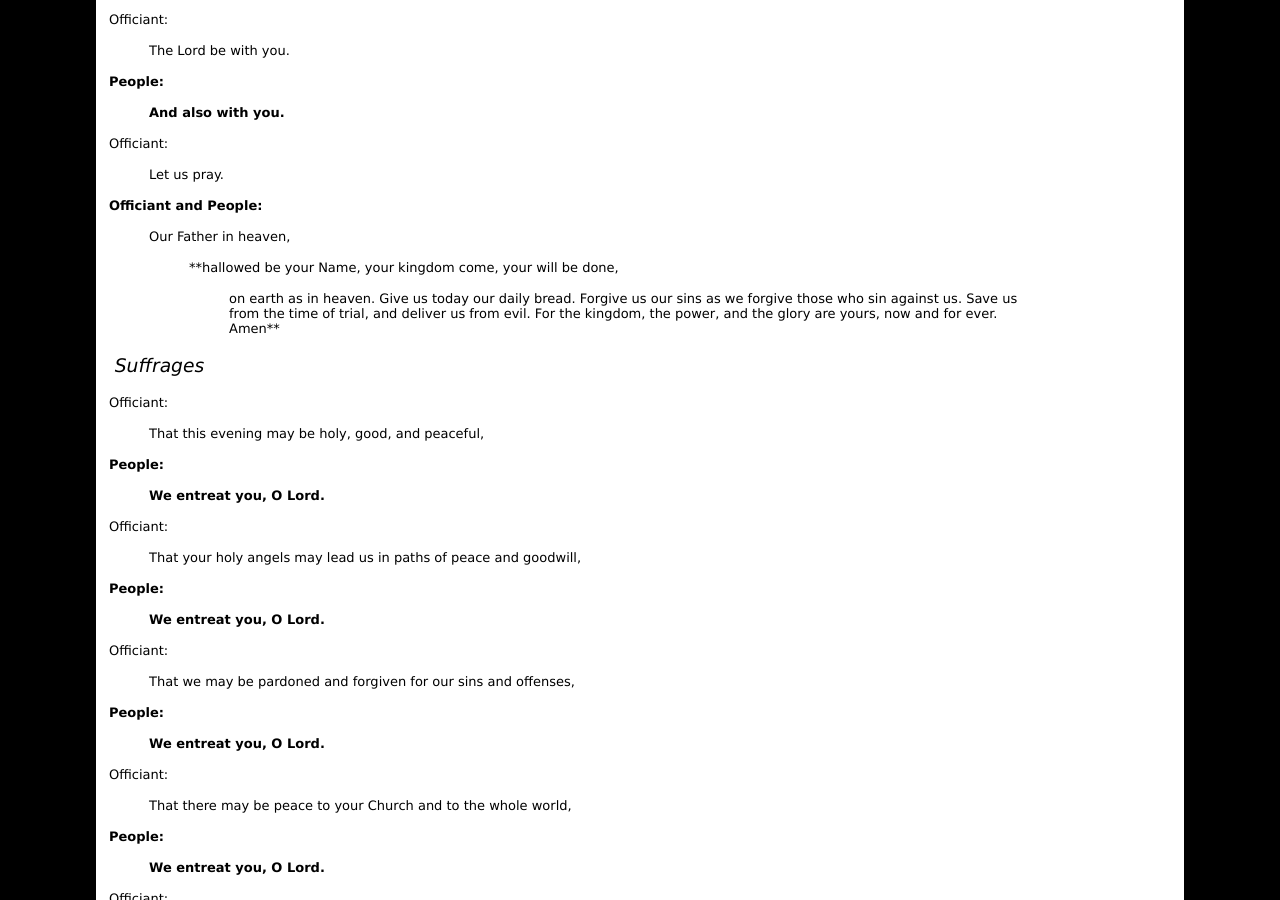
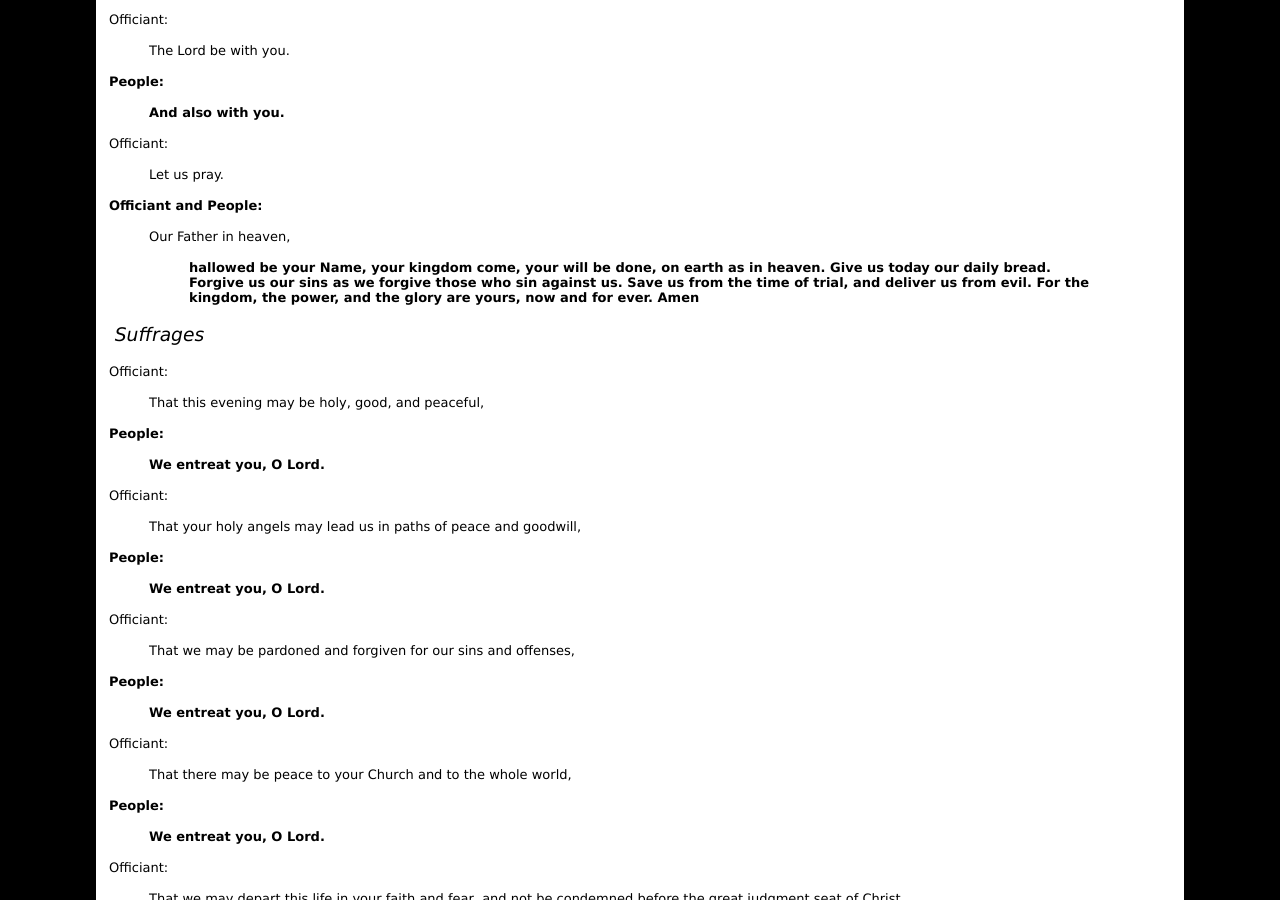
Before and after one commit to toddfoster/toddfoster.github.com, a Jekyll site: the page built from stt2020-epmon.md, in a window 1280 px wide and 900 px high, scrolled down 4604 px. Built offline with Jekyll 4.4.1, drawn with Linux system fonts in a browser that asks for light colours.

Commit message:
fix Lord's prayer triple bq

```diff
--- a/stt2020-epmon.md
+++ b/stt2020-epmon.md
@@ -256,11 +256,11 @@ Officiant:
 >> **hallowed be your Name,
 >> your kingdom come,
 >> your will be done,
->>> on earth as in heaven.
+>> on earth as in heaven.
 > Give us today our daily bread.
 > Forgive us our sins
 >> as we forgive those
->>> 	who sin against us.
+>> 	who sin against us.
 > Save us from the time of trial,
 >> and deliver us from evil.
 > For the kingdom, the power,
```
